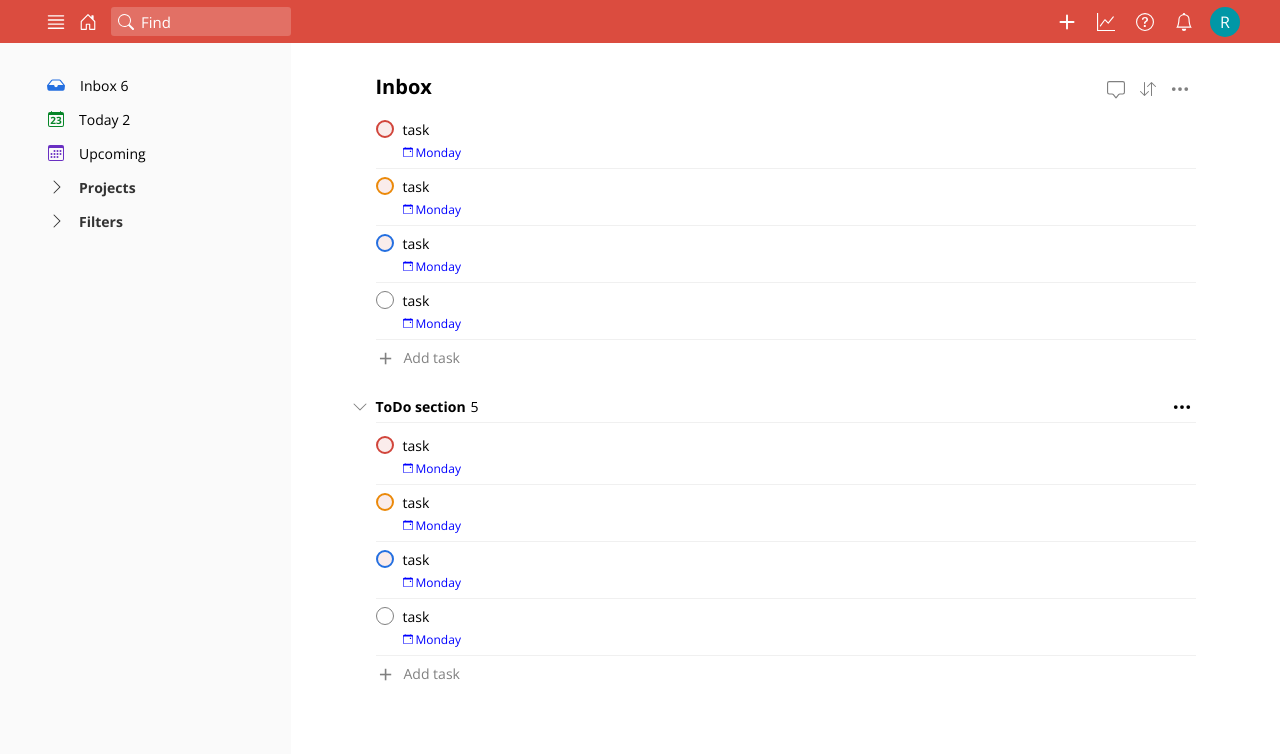
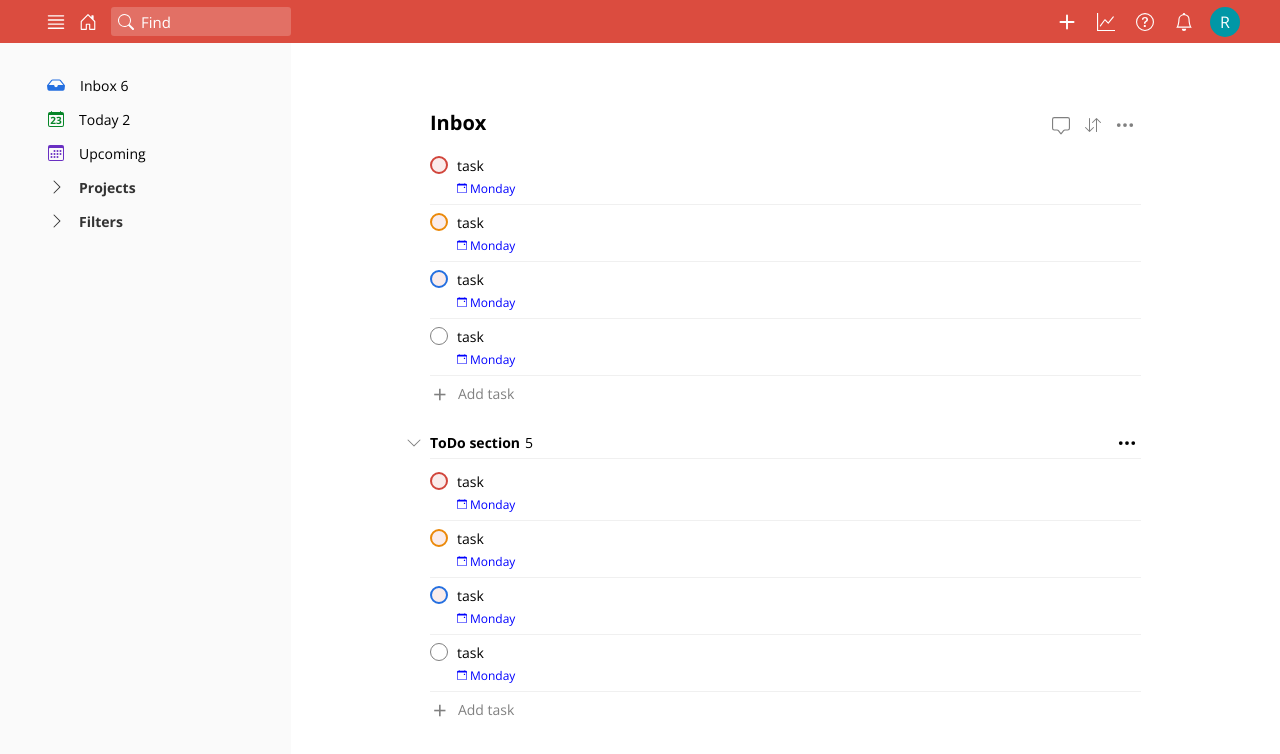
Before and after one commit to rafalrybicki/todoist_clone, a React (Create React App) app: page / in a window 1280 px wide. Shown: the top 754 px of the page. Built offline with nearby package versions, Linux system fonts and the light colour scheme.

Commit message:
Add MainView component

```diff
--- a/src/App.js
+++ b/src/App.js
@@ -3,7 +3,9 @@ import styled from 'styled-components/macro';
 
 import AppBar from './components/AppBar';
 import Menu from './components/Menu';
+import MainView from './components/MainView';
 import Inbox from './components/Inbox';
+import Today from './components/Today';
 import NewProject from './components/NewProject';
 import TaskEditor from './components/TaskEditor';
 import TaskModal from './components/TaskModal';
@@ -27,7 +29,10 @@ function App() {
     <StyledApp className="App">
       <AppBar toggleMenu={toggleMenu} />
       <Menu isOpen={menuOpen} close={toggleMenu}/>
-      <Inbox />
+      <MainView>
+        <Inbox />
+      </MainView>
+      {/* <Today /> */}
       {/* <NewProject /> */}
       {/* <TaskEditor headerText="Quick Add Task"/> */}
       {/* <TaskModal /> */}
--- /dev/null
+++ b/src/components/MainView.js
@@ -0,0 +1,22 @@
+import React from 'react';
+import styled from 'styled-components/macro';
+
+const StyledMainView = styled.main`
+   padding: 36px 55px;
+   flex-grow: 1;
+
+   h1 {
+      font-size: 20px;
+      flex-grow: 1;
+   }
+`
+
+function MainView({ children }) {
+   return (
+      <StyledMainView>
+         {children}
+      </StyledMainView>
+   )
+}
+
+export default MainView
```
